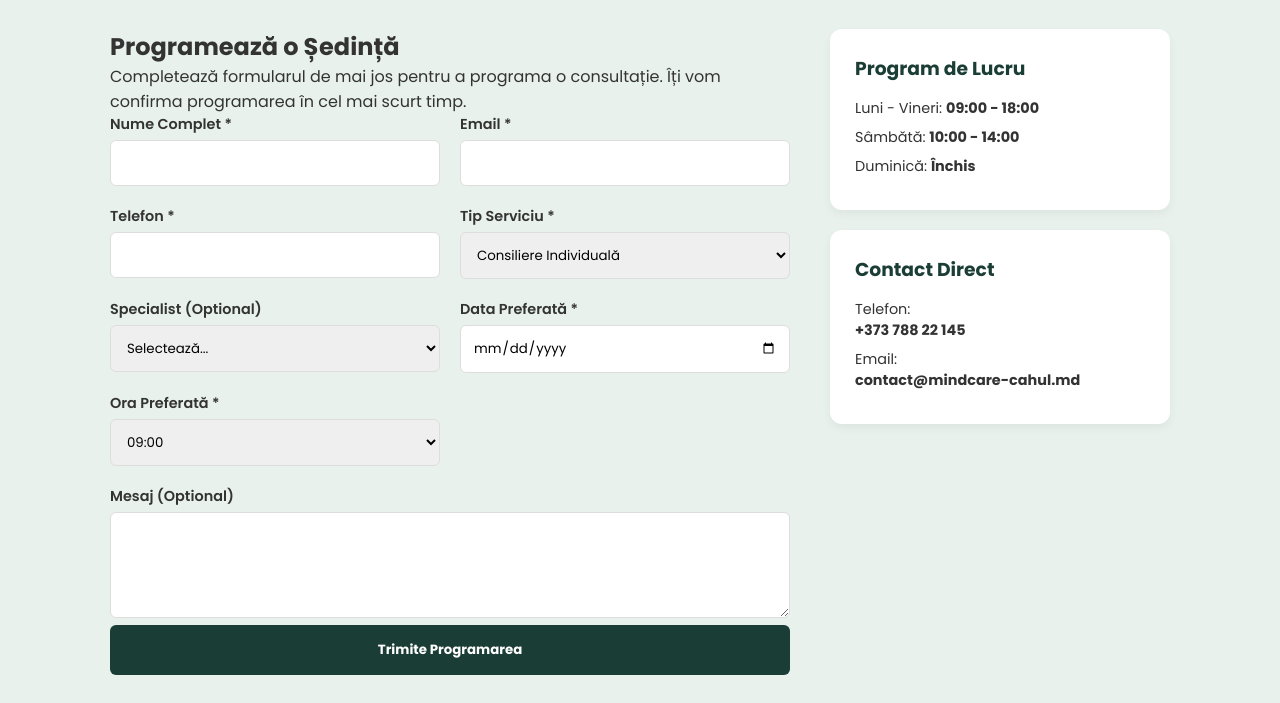
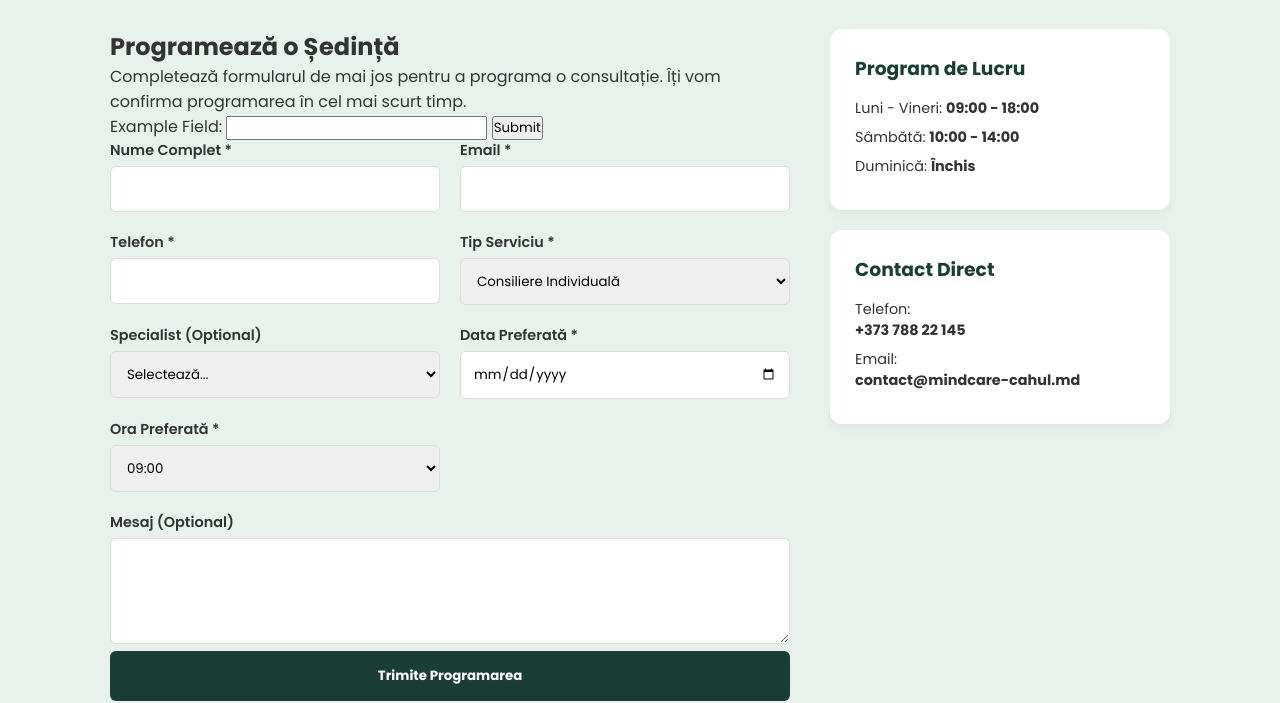
Before and after one commit to ignatalexandru-blip/AlxMindCareCahul, a plain HTML site: page pages/programare.html in a window 1280 px wide. Shown: the part 97-800 px from the top of the page. Drawn offline with Linux system fonts and the light colour scheme.

Commit message:
Update programare.html

```diff
--- a/pages/programare.html
+++ b/pages/programare.html
@@ -47,6 +47,13 @@
         <section class="form-section">
             <h1>Programează o Ședință</h1>
             <p class="subtitle">Completează formularul de mai jos pentru a programa o consultație. Îți vom confirma programarea în cel mai scurt timp.</p>
+
+<form action="https://api.sheetmonkey.io/form/aPVpkvtuNtrb5KDLaSvaom" method="post">
+  <!-- Put HTML input fields in here and see how they fill up your sheet -->
+  <label>Example Field: <input type="text" name="Example Header" required /></label>
+  <input type="hidden" name="Created" value="x-sheetmonkey-current-date-time" />
+  <input type="submit" value="Submit" />
+</form>
 
             <form id="appointmentForm" onsubmit="showModal(event)">
                 <div class="form-grid">
```
